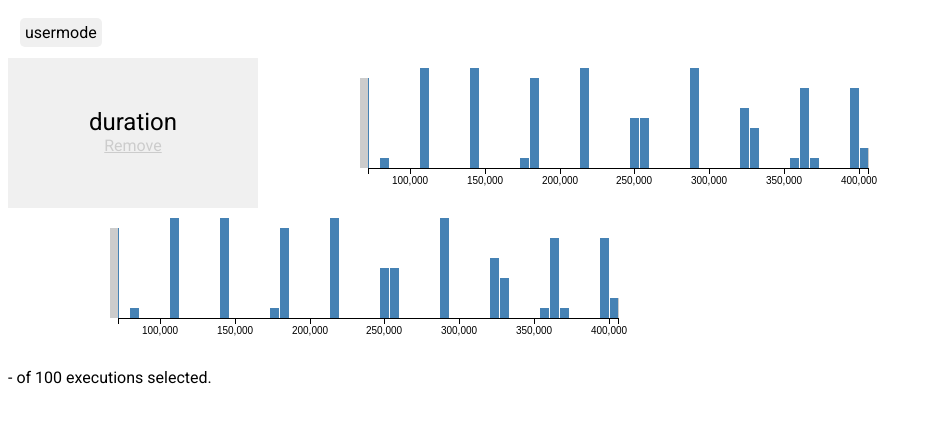
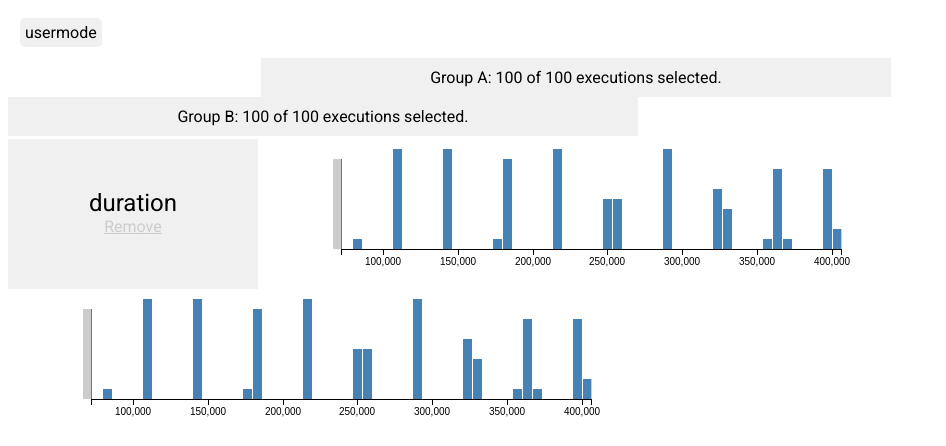
Before and after one commit to fdoray/tracecompare, a website: page index.html in a window 1280 px wide. Both pictures are taken after a click on the item "duration". Shown: the whole page, without its empty margins (0-946 px from the left). Drawn offline with Linux system fonts and the light colour scheme.

Commit message:
Show number of selected elements in each group.

```diff
--- a/index.html
+++ b/index.html
@@ -12,10 +12,17 @@
 <ul id="metric-selector">
 </ul>
 
+<div id="charts-header">
+  <div id="charts-header-left">
+    Group A: <span id="active-left">-</span> of <span id="total-left">-</span> executions selected.
+  </div>
+  <div id="charts-header-right">
+    Group B: <span id="active-right">-</span> of <span id="total-right">-</span> executions selected.
+  </div>
+</div>
+
 <div id="charts">
 </div>
-
-<aside id="totals"><span id="active">-</span> of <span id="total">-</span> executions selected.</aside>
 
 <svg id="flamegraph">
 </svg>
--- a/styles.css
+++ b/styles.css
@@ -23,9 +23,22 @@ a {
   cursor: pointer;
 }
 
+/* Charts headers */
+#charts-header {
+  margin: 0 0 3px 0;
+}
+#charts-header div {
+  display: inline-block;
+  background-color: #F0F0F0;
+  width: 610px;
+  padding: 10px;
+  text-align: center;
+}
+#charts-header-left {
+  margin-left: 253px;
+}
+
 /* Charts */
-#charts {
-}
 .chart-container {
   display:block;
   margin-bottom:10px;
@@ -47,8 +60,9 @@ a {
   vertical-align: top;
   display: inline-block;
   height: 150px;
-  width: 530px;
-  padding-left:100px;
+  width: 560px;
+  margin: 0 0 0 3px;
+  padding: 0 0 0 70px;
 }
 .background.bar {
   fill: #ccc;
--- a/tracecompare.js
+++ b/tracecompare.js
@@ -255,8 +255,9 @@ function tracecompare(path) {
     });
     metricButtonsData.exit().remove();
 
-    // Show the total.
-    d3.selectAll('#total').text(formatNumber(data.executions.length));
+    // Show the totals.
+    d3.selectAll('#total-left').text(formatNumber(data.executions.length));
+    d3.selectAll('#total-right').text(formatNumber(data.executions.length));
   });
 
   // Creates a dimension for the specified metric.
@@ -369,6 +370,8 @@ function tracecompare(path) {
   function RenderAll()
   {
     d3.selectAll('div.chart').each(Render);
+    d3.selectAll('#active-left').text(formatNumber(groupAll[0].value()));
+    d3.selectAll('#active-right').text(formatNumber(groupAll[1].value()));
   }
 
   // Inserts in the page the charts from the provided dictionary.
```
Also changed, not shown: src/tracecompare.js (+5 -2 lines), tracecompare.min.js.
